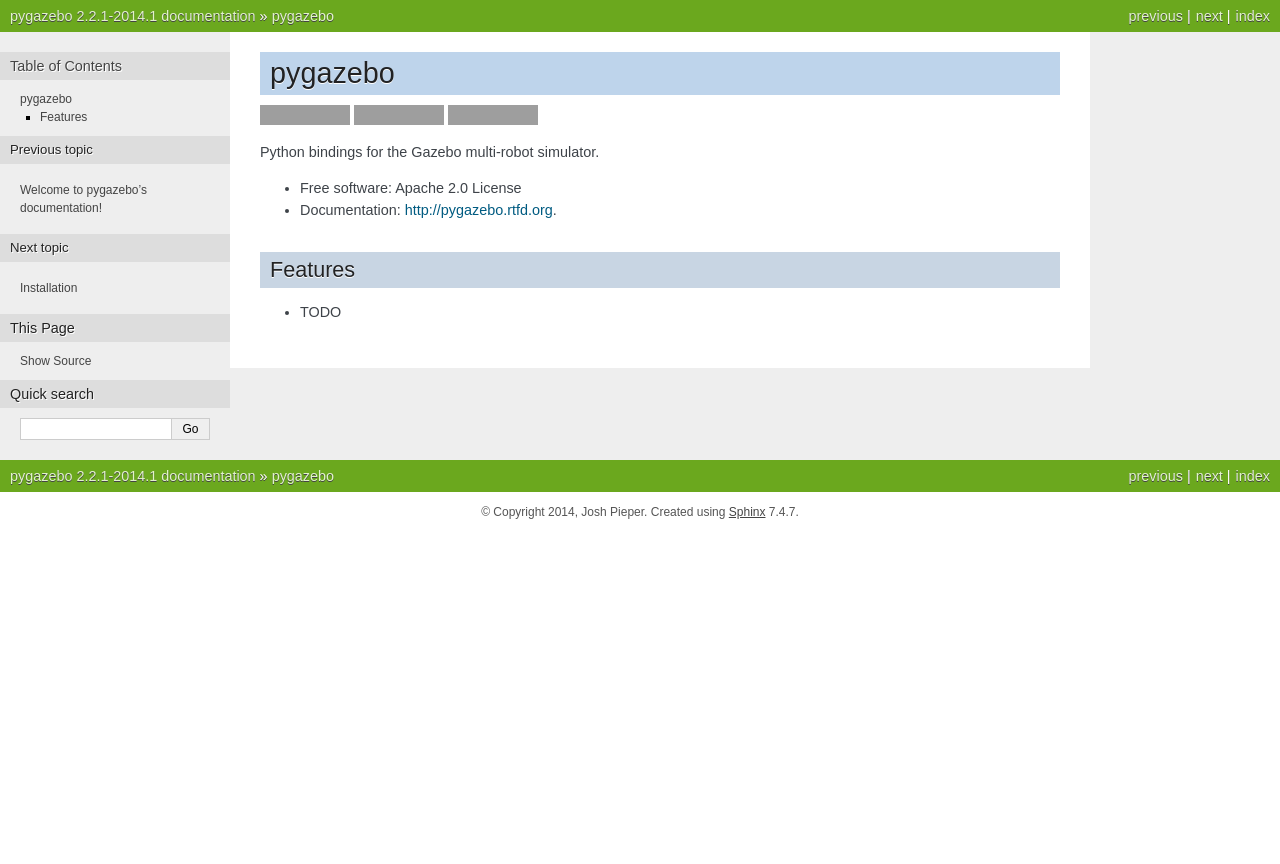
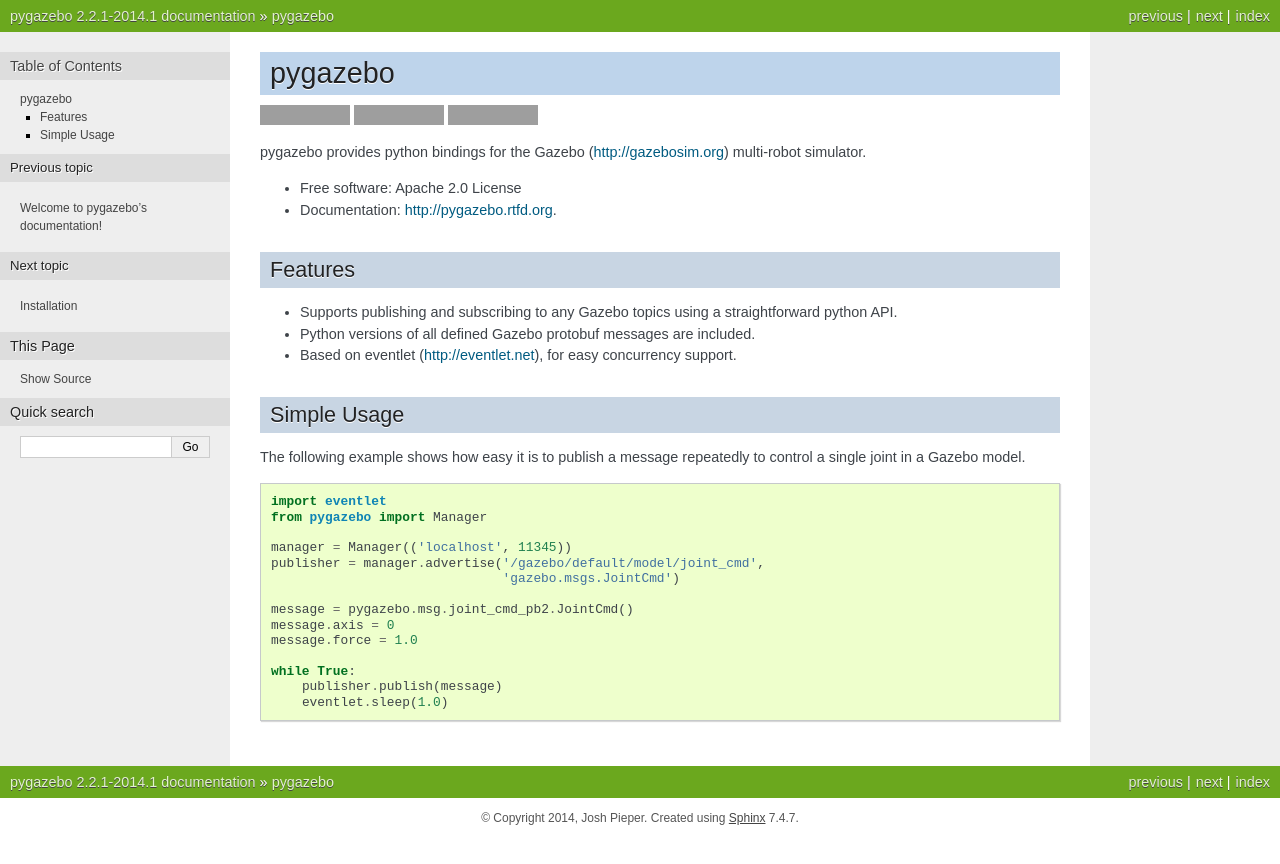
Before and after one commit to jpieper/pygazebo, a Sphinx documentation site: the page built from docs/readme.rst, in a window 1280 px wide. Shown: the top 864 px of the page. Built offline with Sphinx 7.4.7, drawn with Linux system fonts in a browser that asks for light colours; grey boxes are pictures that could not be loaded.

Commit message:
Write basic portions of documentation.
 * Strip down CONTRIBUTING from the cookiecutter boilerplate.
 * Write a minimal README.
 * Write a minimal usage.rst section.

```diff
--- a/README.rst
+++ b/README.rst
@@ -11,8 +11,8 @@
 .. image:: https://coveralls.io/repos/jpieper/pygazebo/badge.png
         :target: https://coveralls.io/r/jpieper/pygazebo
 
-
-Python bindings for the Gazebo multi-robot simulator.
+pygazebo provides python bindings for the Gazebo
+(http://gazebosim.org) multi-robot simulator.
 
 * Free software: Apache 2.0 License
 * Documentation: http://pygazebo.rtfd.org.
@@ -20,4 +20,31 @@
 Features
 --------
 
-* TODO
+* Supports publishing and subscribing to any Gazebo topics using a
+  straightforward python API.
+* Python versions of all defined Gazebo protobuf messages are
+  included.
+* Based on eventlet (http://eventlet.net), for easy concurrency support.
+
+Simple Usage
+------------
+
+The following example shows how easy it is to publish a message
+repeatedly to control a single joint in a Gazebo model.
+
+.. code-block:: python
+
+        import eventlet
+        from pygazebo import Manager
+
+        manager = Manager(('localhost', 11345))
+        publisher = manager.advertise('/gazebo/default/model/joint_cmd',
+                                      'gazebo.msgs.JointCmd')
+
+        message = pygazebo.msg.joint_cmd_pb2.JointCmd()
+        message.axis = 0
+        message.force = 1.0
+
+        while True:
+            publisher.publish(message)
+            eventlet.sleep(1.0)
```
Also changed, not shown: CONTRIBUTING.rst (+4 -14 lines), docs/usage.rst (+29 -2 lines).
